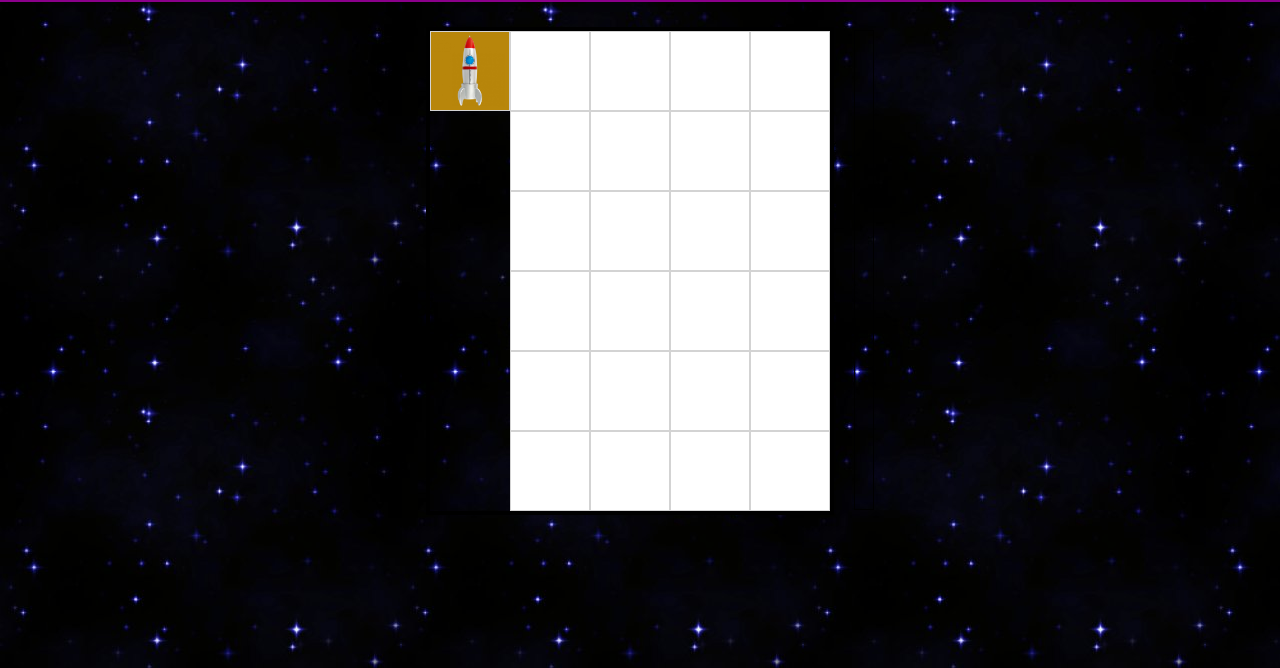
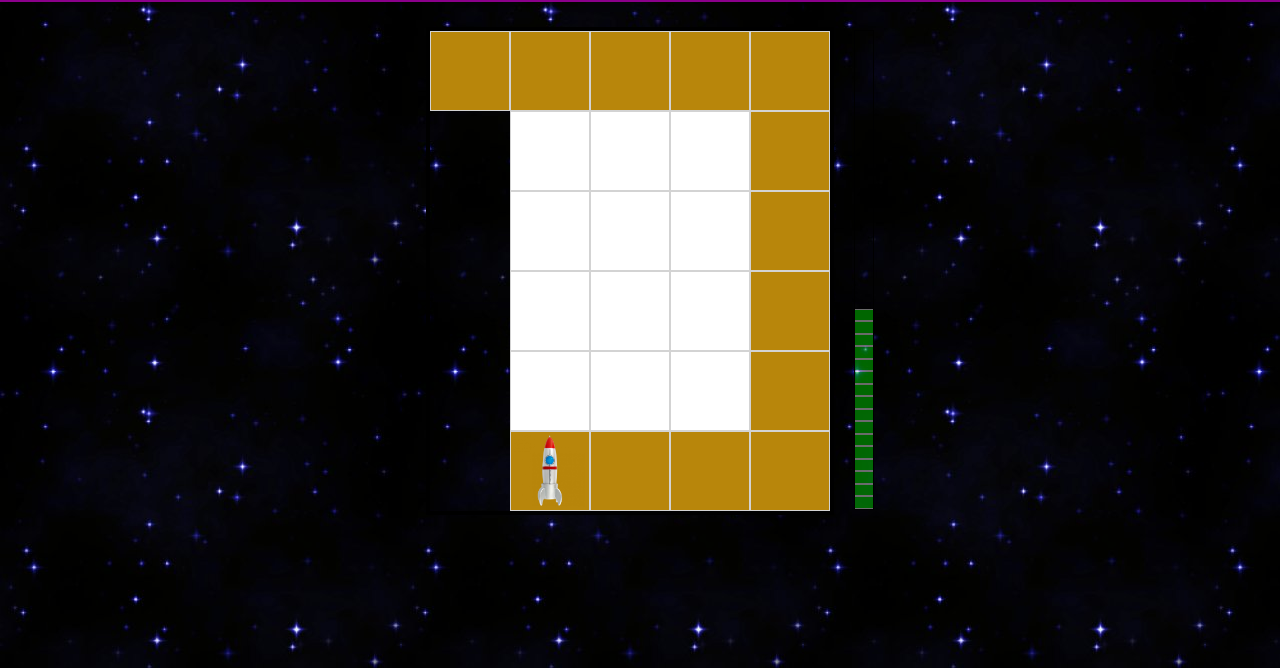
Before and after one commit to 0o0e/dynamische-uis, a plain HTML site: page module 1/spacegame/spacegame/Opdracht09.html in a window 1280 px wide. Shown: the part 132-800 px from the top of the page. Drawn offline with nearby package versions, Linux system fonts and the light colour scheme.

Commit message:
spacegame_09

```diff
--- a/module 1/spacegame/spacegame/Opdracht09.html
+++ b/module 1/spacegame/spacegame/Opdracht09.html
@@ -17,6 +17,22 @@
         //Eigen acties
         spaceShip.run(function () {
             // code  start
+            let hoevaak = 4
+            let hoeveel = 5
+            spaceShip.rotateRight();
+            for(i = 0; i < 4; i++){
+                for(var begin = 0; begin < hoevaak; begin++){
+                    spaceShip.moveForward();
+                }
+                spaceShip.rotateRight();
+                for(var begin = 0; begin < hoeveel; begin++){
+                    spaceShip.moveForward();
+                }
+                spaceShip.rotateRight();
+                hoevaak--;
+                hoeveel--;
+
+            }
 
 
 
```
